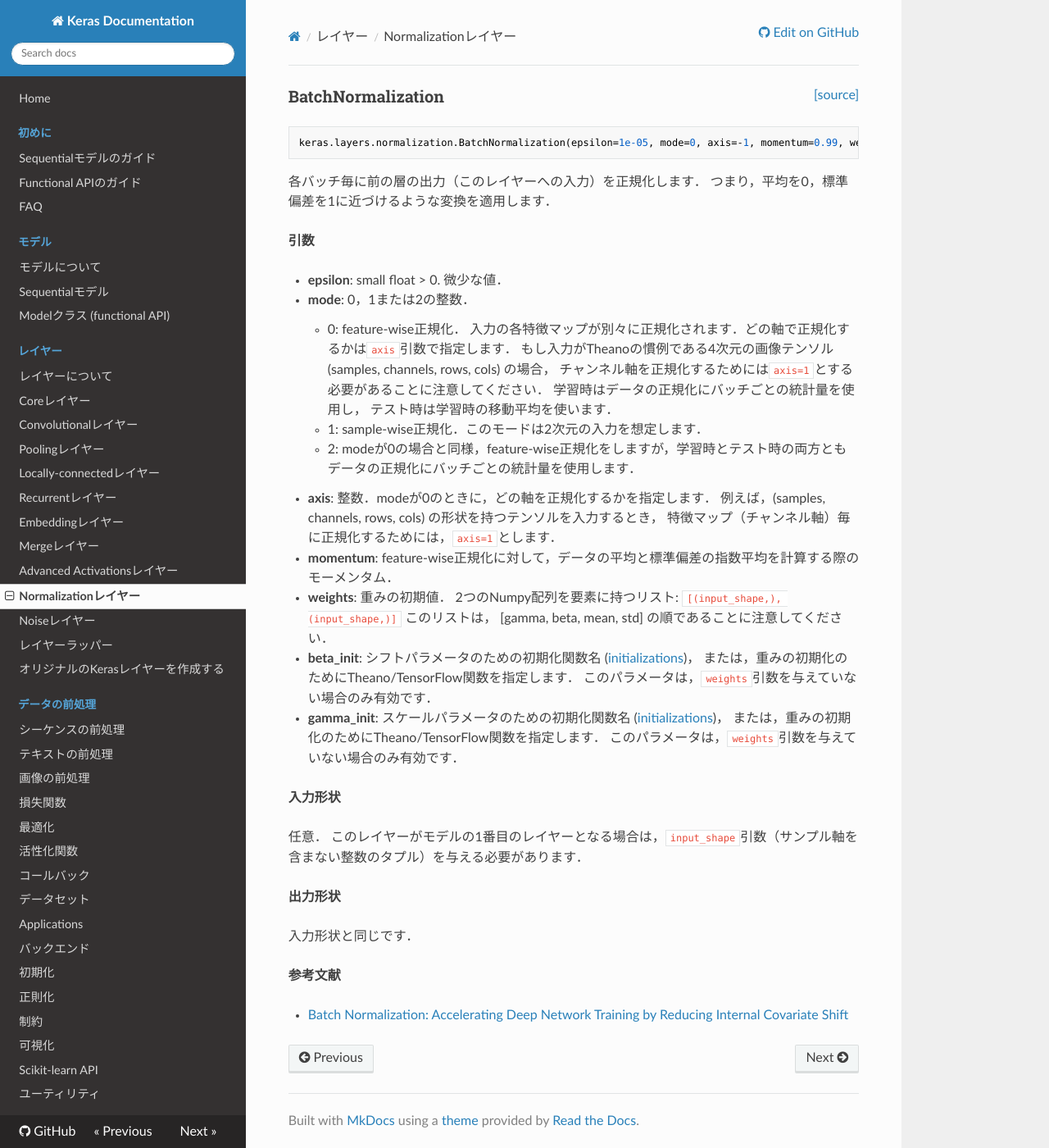
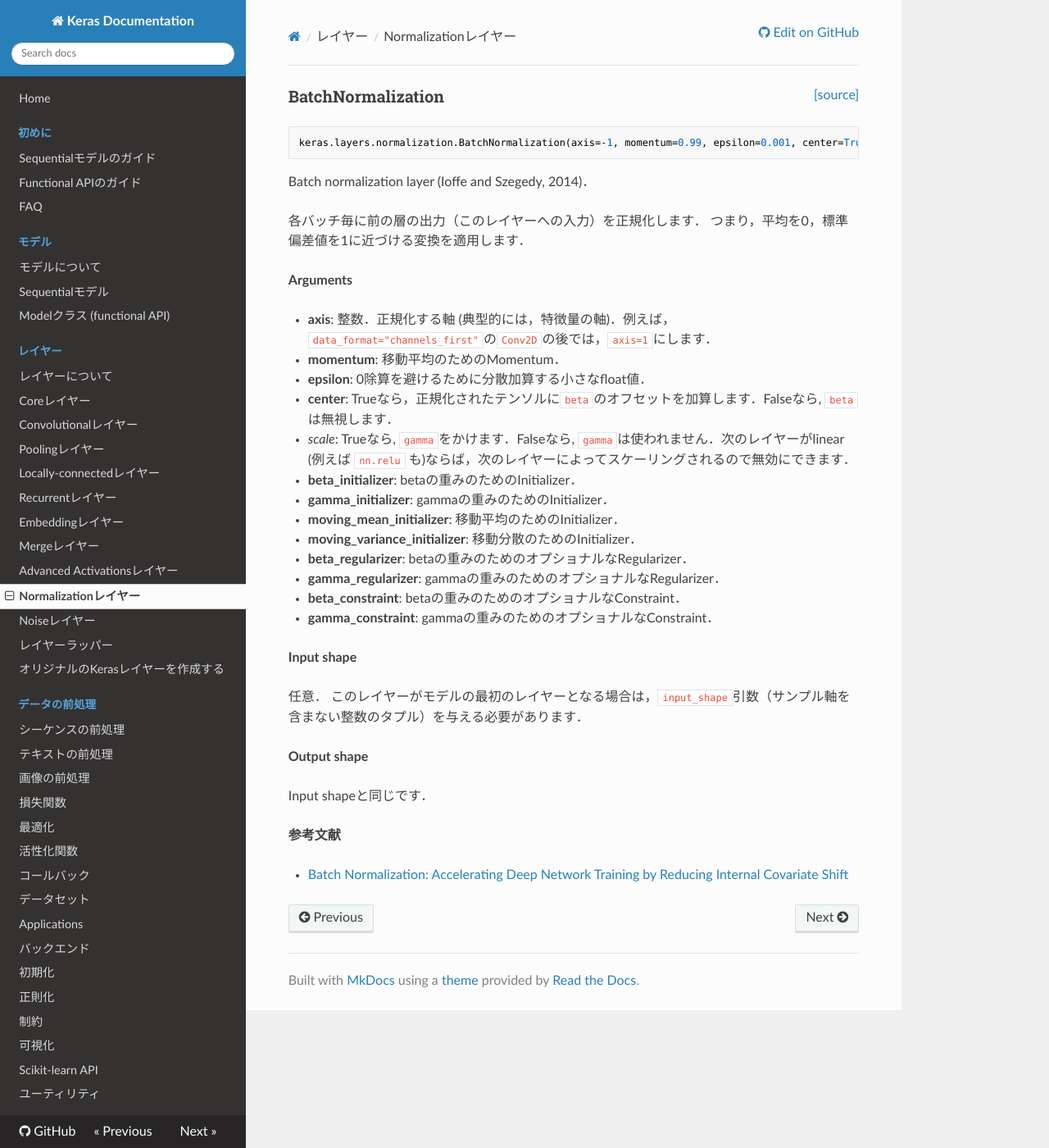
Before and after one commit to keras-team/keras-docs-ja, an MkDocs documentation site: the page built from sources/layers/normalization.md, in a window 1280 px wide and 1400 px high. Shown: the whole window at 82% size. Built offline with MkDocs 1.6.1, drawn with Linux system fonts in a browser that asks for light colours; nearby versions of some CDN libraries; old or Windows-style settings are respelled for this version of MkDocs.

Commit message:
Translated normalization.md

````diff
--- a/sources/layers/normalization.md
+++ b/sources/layers/normalization.md
@@ -2,45 +2,38 @@
 ### BatchNormalization
 
 ```python
-keras.layers.normalization.BatchNormalization(epsilon=1e-05, mode=0, axis=-1, momentum=0.99, weights=None, beta_init='zero', gamma_init='one')
+keras.layers.normalization.BatchNormalization(axis=-1, momentum=0.99, epsilon=0.001, center=True, scale=True, beta_initializer='zeros', gamma_initializer='ones', moving_mean_initializer='zeros', moving_variance_initializer='ones', beta_regularizer=None, gamma_regularizer=None, beta_constraint=None, gamma_constraint=None)
 ```
 
+Batch normalization layer (Ioffe and Szegedy, 2014)．
+
 各バッチ毎に前の層の出力（このレイヤーへの入力）を正規化します．
-つまり，平均を0，標準偏差を1に近づけるような変換を適用します．
+つまり，平均を0，標準偏差値を1に近づける変換を適用します．
 
-__引数__
+__Arguments__
 
-- __epsilon__: small float > 0. 微少な値．
-- __mode__: 0，1または2の整数．
-    - 0: feature-wise正規化．
-       入力の各特徴マップが別々に正規化されます．どの軸で正規化するかは`axis`引数で指定します．
-       もし入力がTheanoの慣例である4次元の画像テンソル (samples, channels, rows, cols) の場合，
-       チャンネル軸を正規化するためには`axis=1`とする必要があることに注意してください．
-       学習時はデータの正規化にバッチごとの統計量を使用し， テスト時は学習時の移動平均を使います．
-    - 1: sample-wise正規化．このモードは2次元の入力を想定します．
-    - 2: modeが0の場合と同様，feature-wise正規化をしますが，学習時とテスト時の両方ともデータの正規化にバッチごとの統計量を使用します．
-- __axis__: 整数．modeが0のときに，どの軸を正規化するかを指定します．
-    例えば，(samples, channels, rows, cols) の形状を持つテンソルを入力するとき，
-    特徴マップ（チャンネル軸）毎に正規化するためには，`axis=1`とします．
-- __momentum__: feature-wise正規化に対して，データの平均と標準偏差の指数平均を計算する際のモーメンタム．
-- __weights__: 重みの初期値．
-    2つのNumpy配列を要素に持つリスト: `[(input_shape,), (input_shape,)]`
-    このリストは， [gamma, beta, mean, std] の順であることに注意してください．
-- __beta_init__: シフトパラメータのための初期化関数名 ([initializations](../initializations.md))，
-    または，重みの初期化のためにTheano/TensorFlow関数を指定します．
-    このパラメータは，`weights`引数を与えていない場合のみ有効です．
-- __gamma_init__: スケールパラメータのための初期化関数名 ([initializations](../initializations.md))，
-    または，重みの初期化のためにTheano/TensorFlow関数を指定します．
-    このパラメータは，`weights`引数を与えていない場合のみ有効です．
+- __axis__: 整数．正規化する軸 (典型的には，特徴量の軸)．例えば，`data_format="channels_first"`の`Conv2D`の後では，`axis=1`にします．
+- __momentum__: 移動平均のためのMomentum．
+- __epsilon__: 0除算を避けるために分散加算する小さなfloat値．
+- __center__: Trueなら，正規化されたテンソルに`beta`のオフセットを加算します．Falseなら, `beta`は無視します．
+- _scale_: Trueなら, `gamma`をかけます．Falseなら, `gamma`は使われません．次のレイヤーがlinear (例えば `nn.relu` も)ならば，次のレイヤーによってスケーリングされるので無効にできます．
+- __beta_initializer__: betaの重みのためのInitializer．
+- __gamma_initializer__: gammaの重みのためのInitializer．
+- __moving_mean_initializer__: 移動平均のためのInitializer．
+- __moving_variance_initializer__: 移動分散のためのInitializer．
+- __beta_regularizer__: betaの重みのためのオプショナルなRegularizer．
+- __gamma_regularizer__: gammaの重みのためのオプショナルなRegularizer．
+- __beta_constraint__: betaの重みのためのオプショナルなConstraint．
+- __gamma_constraint__: gammaの重みのためのオプショナルなConstraint．
 
-__入力形状__
+__Input shape__
 
 任意．
-このレイヤーがモデルの1番目のレイヤーとなる場合は，`input_shape`引数（サンプル軸を含まない整数のタプル）を与える必要があります．
+このレイヤーがモデルの最初のレイヤーとなる場合は，`input_shape`引数（サンプル軸を含まない整数のタプル）を与える必要があります．
 
-__出力形状__
+__Output shape__
 
-入力形状と同じです．
+Input shapeと同じです．
 
 __参考文献__
 
````
